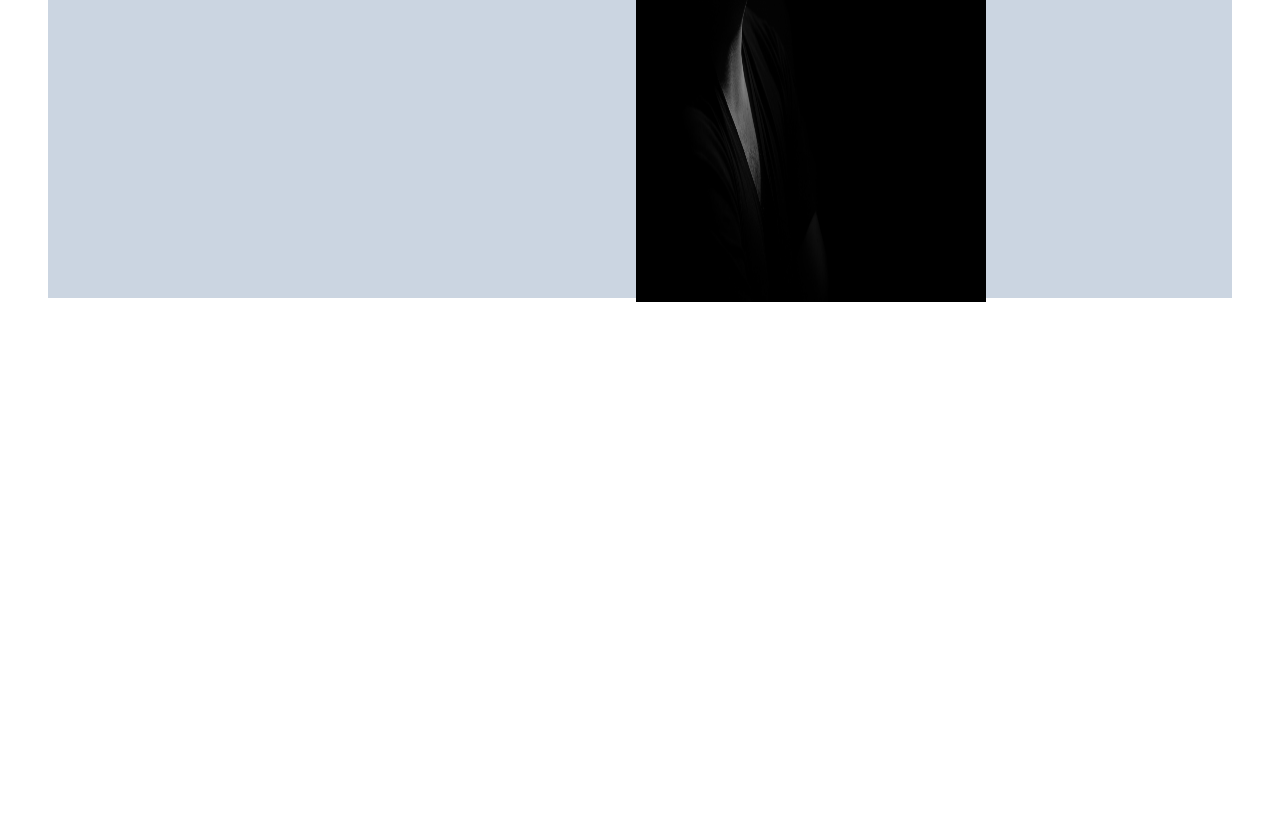
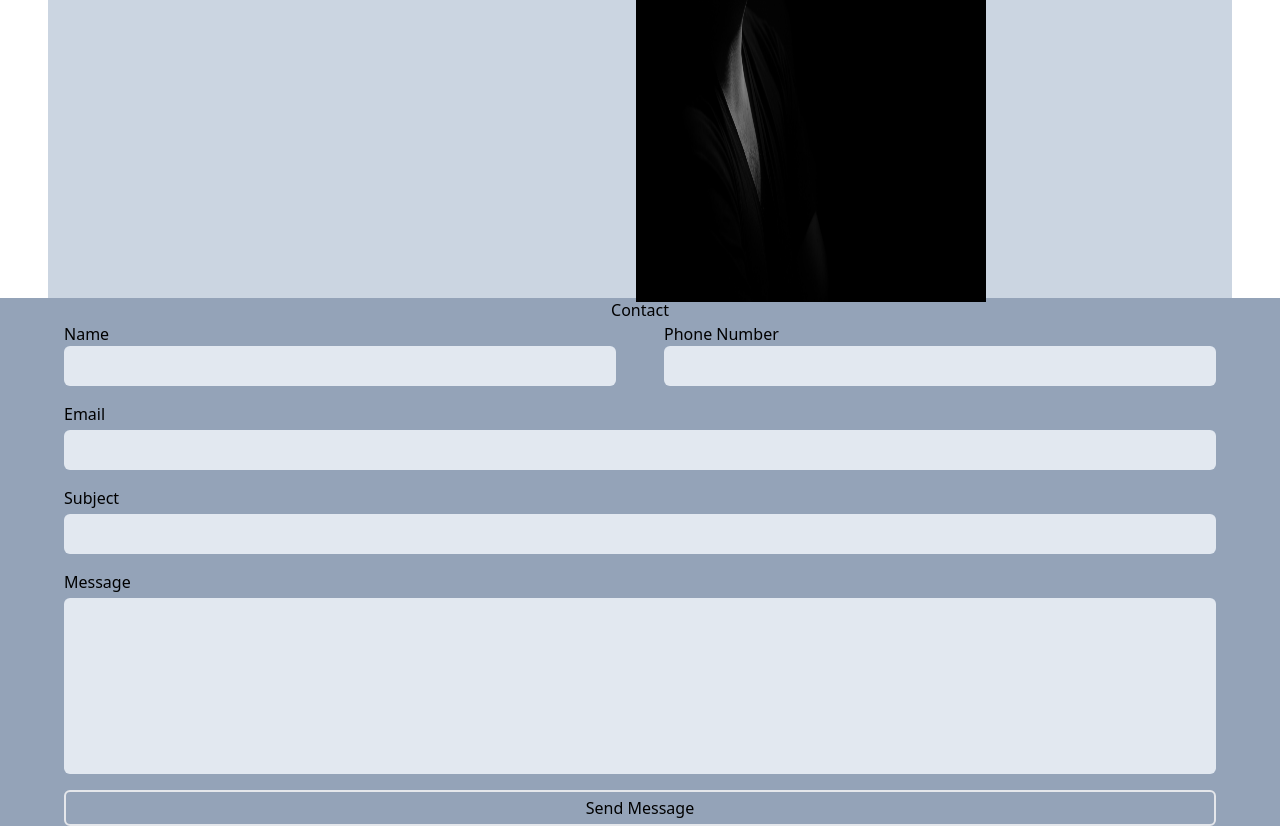
Before and after one commit to KabinaThapa/portfolio, a React (Vite) app: page /Contact in a window 1280 px wide. Shown: the part 502-1328 px from the top of the page. Before the commit the page ends 804 px from the top, so only its background shows below. Built offline with nearby package versions, Linux system fonts and the light colour scheme.

Commit message:
Contact page

```diff
--- a/src/App.jsx
+++ b/src/App.jsx
@@ -12,6 +12,7 @@ function App() {
     <div>
       <Sidenav />
       <Home/>
+      <Contact/>
       </div>
 
     </>
--- a/src/components/Contact.jsx
+++ b/src/components/Contact.jsx
@@ -2,7 +2,36 @@ import React from 'react'
 
 const Contact = () => {
   return (
-    <div id="Contact">Contact</div>
+    <div id="Contact" className=' m-auto pl-4 pr-4 bg-slate-400 max-w-full md:pl-16 md:pr-16'>
+      <h1 className='text-center'>Contact</h1>
+      <form action='' method='POST' encType='multiple/form-data'>
+        <div className='w-full grid md:grid-cols-2 gap-4 lg:gap-12'>
+          <div className='flex flex-col'>
+        <label>Name</label>
+        <input className='rounded-md bg-slate-200 p-2 w-full lg:w-[2/3]' type="text" name='name'/>
+        </div>
+        <div  className='flex flex-col'>
+        <label>Phone Number</label>
+        <input className='rounded-md  bg-slate-200 p-2 mb-4 w-full' type="text" name='phone'/>
+        </div>
+        </div>
+        <div  className='flex flex-col'>
+        <label>Email</label>
+        <input className='rounded-md mt-1 bg-slate-200 p-2 mb-4' type="text" name='email'/>
+        </div>
+        <div  className='flex flex-col'>
+        <label>Subject</label>
+        <input className='rounded-md mt-1 bg-slate-200 p-2 w-full mb-4' type="text" name='subject'/>
+        </div>
+        <div  className='flex flex-col'>
+        <label>Message</label>
+        <input className='rounded-md mt-1 bg-slate-200 p-2 h-44' type="text" name='message'/>
+        </div>
+
+        <button className='flex justify-center border-2 rounded-md mt-4 p-1 w-full'> Send Message</button>
+      </form>
+
+    </div>
   )
 }
 
```
